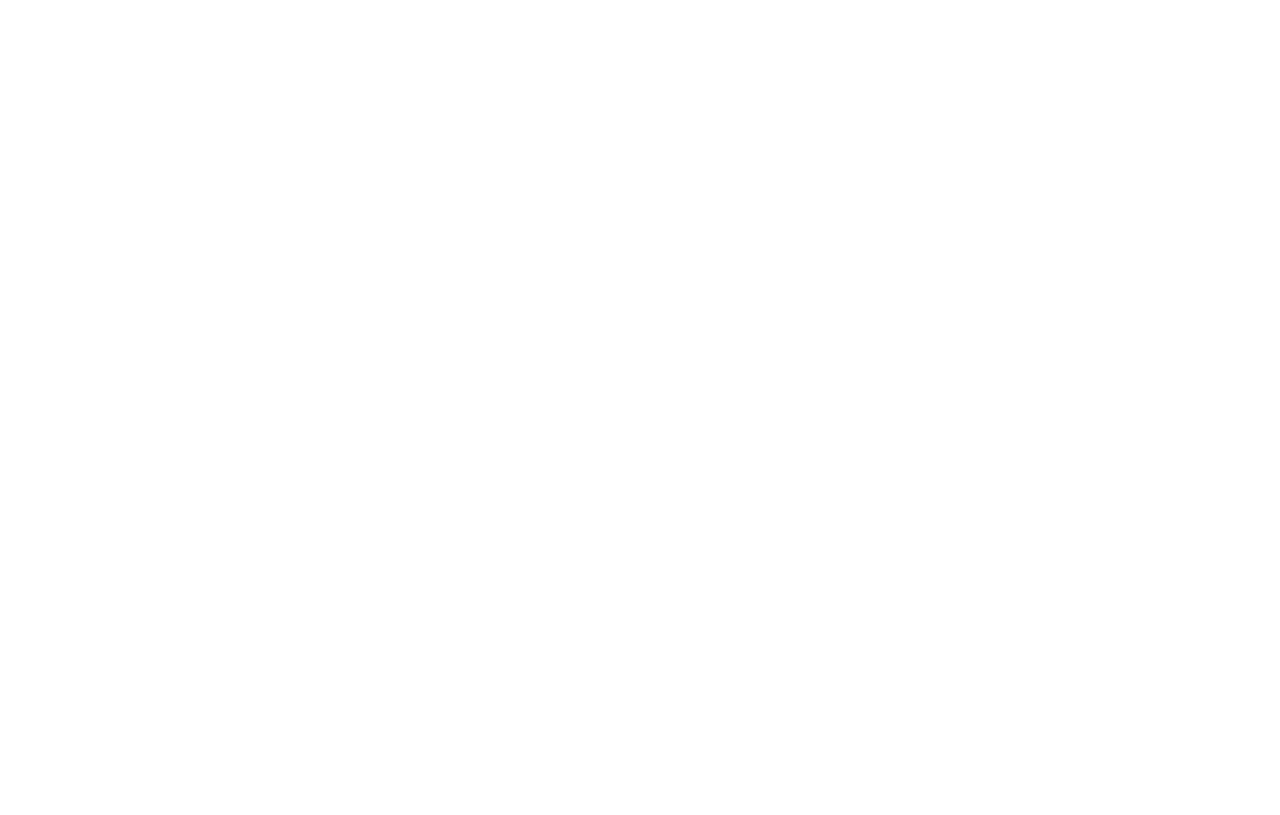
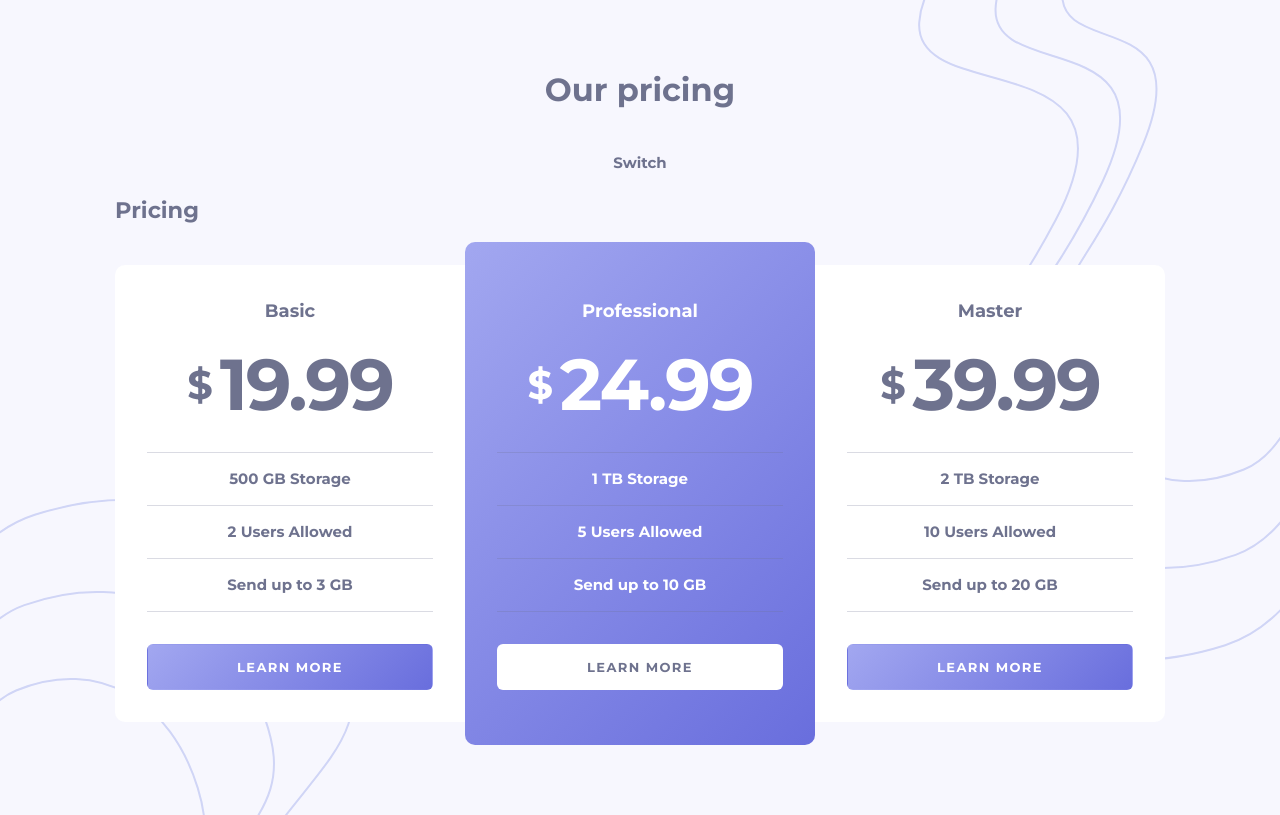
Before and after one commit to ulugbek1319/pricing-component-with-toggle, a plain HTML site: page index.html in a window 1280 px wide. Drawn offline with Linux system fonts and the light colour scheme.

Commit message:
Add pricing section

```diff
--- a/css/styles.css
+++ b/css/styles.css
@@ -17,11 +17,17 @@ body {
   height: 100%;
   padding: 0;
   margin: 0;
-  font-family: "Arial", sans-serif;
-  font-size: 16px;
-  line-height: 1.5;
-  background-color: #fff;
-  color: #222;
+  font-family: "Montserrat", "Arial", sans-serif;
+  font-weight: bold;
+  font-size: 15px;
+  line-height: 28px;
+  background-color: #f7f7fe;
+  background-image: url("../img/lines-bg-left.svg"),
+  url("../img/lines-bg-right.svg");
+  background-position: left -120px bottom -460px,
+  right -100px top -100px;
+  background-repeat: no-repeat;
+  color: #6e728e;
 }
 
 img {
@@ -72,18 +78,166 @@ select:-webkit-autofill:focus {
 /* CONTAINER */
 .container {
   width: 100%;
-  max-width: 1200px;
-  padding-left: 50px;
-  padding-right: 50px;
+  max-width: 1100px;
+  padding-left: 25px;
+  padding-right: 25px;
   margin-left: auto;
   margin-right: auto;
 }
+
+
+/* BUTTON */
+.button {
+  padding: 14px;
+  margin: 0;
+  display: inline-block;
+  border: 1px solid transparent;
+  border-radius: 6px;
+  font-size: 13px;
+  line-height: normal;
+  letter-spacing: 1.39px;
+  background-color: transparent;
+  text-transform: uppercase;
+  text-decoration: none;
+}
+
+.button-block {
+  display: block;
+  width: 100%;
+}
+
+.button-primary {
+  background-color: #696edd;
+  background-image: linear-gradient(135deg, #A2A7F0 0%, #696EDD 100%);;
+  color: #fff;
+}
+
+.button-primary:hover {
+  border-color: #696edd;
+  background-color: #fff;
+  background-image: none;
+  color: #696edd;
+}
+
+.button-white {
+  background-color: #fff;
+  color: #6e728e;
+}
+
+.button-white:hover {
+  border-color: #fff;
+  background-color: transparent;
+  background-image: none;
+  color: #fff;
+}
+
 
 
 /* MAIN-CONTENT */
 .main-content {
   flex-grow: 1;
 }
+
+
+/* PAGE */
+.page {
+  padding-top: 70px;
+  padding-bottom: 70px;
+  display: flex;
+  flex-direction: column;
+  align-items: center;
+}
+
+
+.pricing {
+  width: 100%;
+}
+
+.pricing-inner {
+  display: flex;
+  align-items: center;
+}
+
+
+.pricing-plan {
+  flex-grow: 1;
+  padding: 32px;
+  max-width: 350px;
+  background-color: #fff;
+  text-align: center;
+}
+
+.pricing-plan:first-child {
+  border-top-left-radius: 10px;
+  border-bottom-left-radius: 10px;
+}
+
+.pricing-plan:last-child {
+  border-top-right-radius: 10px;
+  border-bottom-right-radius: 10px;
+}
+
+.pricing-plan-best {
+  padding-top: 55px;
+  padding-bottom: 55px;
+  border-radius: 10px;
+  background-color: #696edd;
+  background-image: linear-gradient(135.06deg, #A2A7F0 -0.05%, #696EDD 100.05%);
+  color: #fff;
+}
+
+.page-title {
+  margin-top: 0;
+  margin-bottom: 40px;
+  font-size: 32px;
+  line-height: normal;
+}
+
+
+.pricing-plan-title {
+  margin-top: 0;
+  margin-bottom: 24px;
+  font-size: 18px;
+  line-height: 28px;
+}
+
+.pricing-plan-price {
+  margin-top: 0;
+  margin-bottom: 32px;
+  display: flex;
+  justify-content: center;
+  align-items: center;
+  font-size: 72px;
+  line-height: 71px;
+  letter-spacing: -2.16px;
+}
+
+.pricing-plan-currency {
+  margin: 0;
+  margin-right: 8px;
+  padding: 0;
+  font-size: 40px;
+  line-height: normal;
+  letter-spacing: -1.2px;
+}
+
+.pricing-plan-features {
+  padding: 0;
+  margin: 0;
+  margin-bottom: 32px;
+  border-top: 1px solid rgb(110, 114, 142, 0.25);
+  list-style: none;
+}
+
+.pricing-plan-feature {
+  padding: 12px;
+  border-bottom: 1px solid rgb(110, 114, 142, 0.25);
+  font-size: 15px;
+  line-height: 28px;
+  text-align: center;
+}
+
+
 
 @media
 only screen and (-webkit-min-device-pixel-ratio: 2),
--- a/index.html
+++ b/index.html
@@ -4,7 +4,12 @@
   <meta charset="UTF-8">
   <meta http-equiv="X-UA-Compatible" content="IE=edge">
   <meta name="viewport" content="width=device-width, initial-scale=1.0">
-  <title>Project</title>
+  <title>Pricing component</title>
+
+  <!-- FONTS -->
+  <link rel="preconnect" href="https://fonts.googleapis.com">
+  <link rel="preconnect" href="https://fonts.gstatic.com" crossorigin>
+  <link href="https://fonts.googleapis.com/css2?family=Montserrat:wght@700&display=swap" rel="stylesheet">
 
   <!-- Stylesheets -->
   <link rel="stylesheet" href="css/normalize.css">
@@ -13,6 +18,59 @@
 <body>
 
 
+  <main class="main-content">
+    <div class="page container">
+      <h1 class="page-title">Our pricing</h1>
+      <div>Switch</div>
+
+      <section class="pricing">
+        <h2 class="vissualy-hidden">Pricing</h2>
+        <div class="pricing-inner">
+          <section class="pricing-plan">
+            <h2 class="pricing-plan-title">Basic</h2>
+            <div class="pricing-plan-price">
+              <span class="pricing-plan-currency">$</span>
+              19.99
+            </div>
+            <ul class="pricing-plan-features">
+              <li class="pricing-plan-feature">500 GB Storage</li>
+              <li class="pricing-plan-feature">2 Users Allowed</li>
+              <li class="pricing-plan-feature">Send up to 3 GB</li>
+            </ul>
+            <a class="button button-block button-primary" href="#">Learn more</a>
+          </section>
+
+          <section class="pricing-plan pricing-plan-best">
+            <h2 class="pricing-plan-title">Professional</h2>
+            <div class="pricing-plan-price">
+              <span class="pricing-plan-currency">$</span>
+              24.99
+            </div>
+            <ul class="pricing-plan-features">
+              <li class="pricing-plan-feature">1 TB Storage</li>
+              <li class="pricing-plan-feature">5 Users Allowed</li>
+              <li class="pricing-plan-feature">Send up to 10 GB</li>
+            </ul>
+            <a class="button button-block button-white" href="#">Learn more</a>
+          </section>
+
+          <section class="pricing-plan">
+            <h2 class="pricing-plan-title">Master</h2>
+            <div class="pricing-plan-price">
+              <span class="pricing-plan-currency">$</span>
+              39.99
+            </div>
+            <ul class="pricing-plan-features">
+              <li class="pricing-plan-feature">2 TB Storage</li>
+              <li class="pricing-plan-feature">10 Users Allowed</li>
+              <li class="pricing-plan-feature">Send up to 20 GB</li>
+            </ul>
+            <a class="button button-block button-primary" href="#">Learn more</a>
+          </section>
+        </div>
+      </section>
+    </div>
+  </main>
 
   <script src="js/main.js"></script>
 </body>
```
Also changed, not shown: img/lines-bg-left.svg (added), img/lines-bg-right.svg (added).
